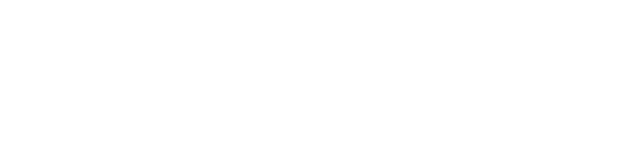
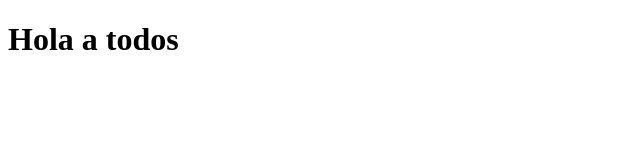
Before and after one commit to FabioMorelC/primer-repo, a plain HTML site: page index.html in a window 1280 px wide. Shown: the whole page, without its empty margins (0-640 px from the left). Drawn offline with Linux system fonts and the light colour scheme.

Commit message:
agregando texto al html

```diff
--- a/index.html
+++ b/index.html
@@ -7,6 +7,8 @@
     <title>Document</title>
 </head>
 <body>
-
+    <h1>
+        Hola a todos
+    </h1>
 </body>
 </html>
```
